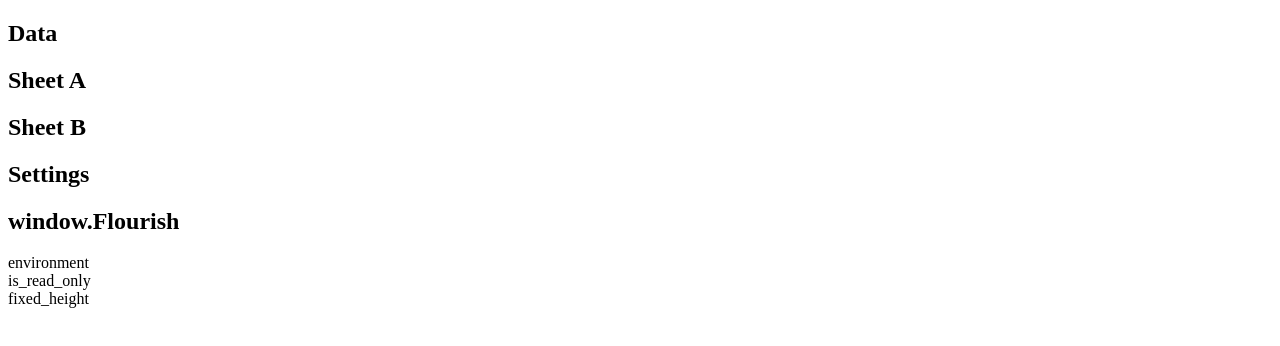
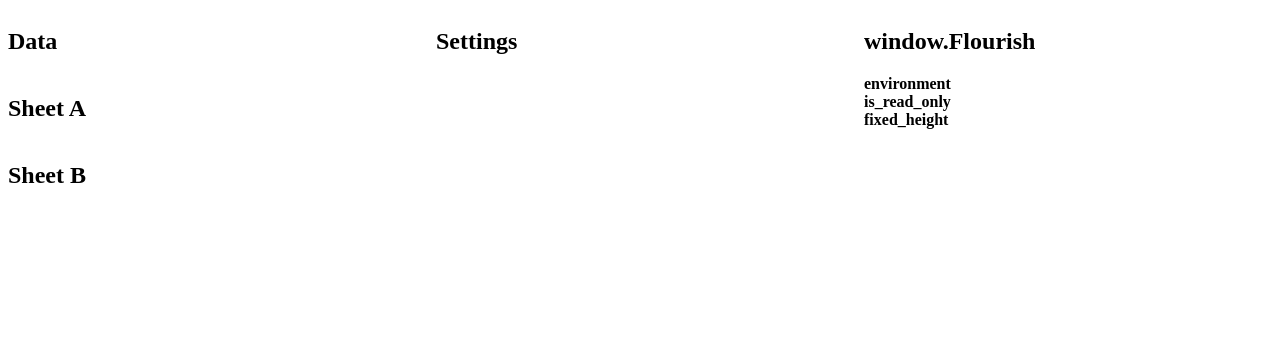
Before and after one commit to kiln/template-testcard, a website: page index.html in a window 1280 px wide. Drawn offline with Linux system fonts and the light colour scheme.

Commit message:
Add rudimentary styling

```diff
--- a/index.html
+++ b/index.html
@@ -6,6 +6,7 @@
 		<link rel="stylesheet" type="text/css" href="index.css">
 	</head>
 	<body>
+		<main>
 			<section>
 				<h1>Data</h1>
 				<section>
@@ -34,5 +35,6 @@
 					<dd class="win-fl-item win-fl-item-fixed-height"></dd>
 				</dl>
 			</section>
+		</main>
 	</body>
 </html>
--- a/static/index.css
+++ b/static/index.css
@@ -0,0 +1,23 @@
+main {
+	display: grid;
+	grid-auto-flow: column;
+	grid-auto-columns: 1fr;
+	max-width: 100vw;
+	gap: 20px;
+}
+
+main section {
+	overflow: hidden;
+}
+
+pre {
+	overflow-x: auto;
+}
+
+dt {
+	font-weight: bold;
+}
+
+dd {
+	margin-left: 0;
+}
```
Lines whose indentation alone changed are shown as unchanged.
